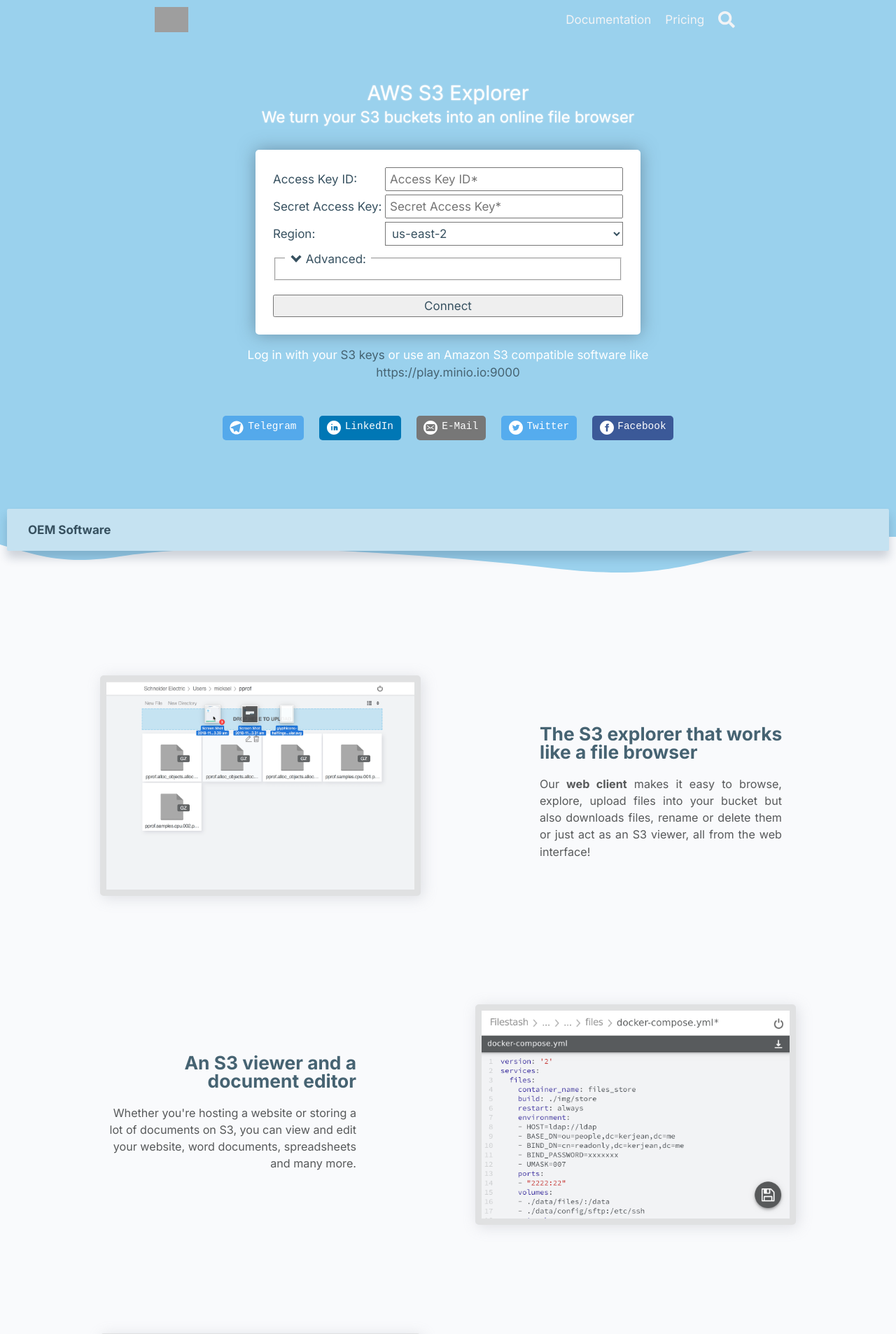
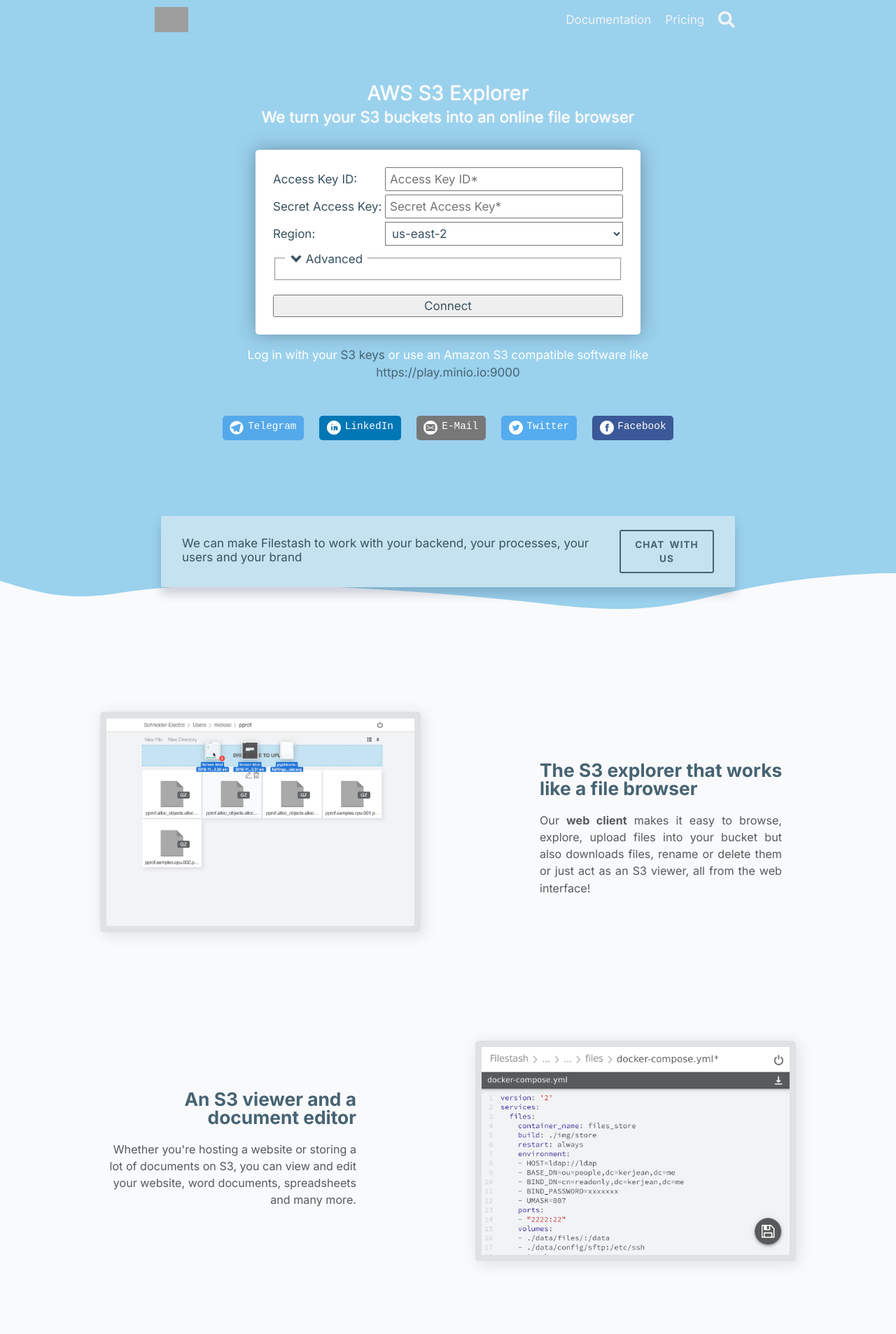
Before and after one commit to mickael-kerjean/filestash-website, a Jekyll site: the page built from _posts/2019-11-21-s3-browser.html, in a window 1280 px wide. Shown: the top 1906 px of the page at 70% size. Built offline with Jekyll 4.4.1, drawn with Linux system fonts in a browser that asks for light colours; grey boxes are pictures that could not be loaded.

Commit message:
content (update): banner update

```diff
--- a/_includes/loader.html
+++ b/_includes/loader.html
@@ -12,7 +12,7 @@
 }
 .loader {
   color: var(--light);
-  font-size: 10px;
+  font-size: 5px;
   margin: 80px auto;
   position: relative;
   text-indent: -9999em;
--- a/_includes/menu.html
+++ b/_includes/menu.html
@@ -149,6 +149,7 @@
     margin-top: 10px;
     height: 30px;
     width: 100%;
+    box-sizing: border-box;
 }
 #nav .search-input-group button {
     position: absolute;
--- a/_posts/2019-11-21-s3-browser.html
+++ b/_posts/2019-11-21-s3-browser.html
@@ -55,7 +55,7 @@
           </select>
         </label>
         <fieldset>
-          <legend onclick="toggleExpand()"><i style="transform: scale(0.6) rotate(45deg);margin-right:5px" class="arrow down"></i>Advanced:</legend>
+          <legend onclick="toggleExpand()"><i style="transform: scale(0.6) rotate(45deg);margin-right:5px" class="arrow down"></i>Advanced</legend>
           <div class="fieldset-content" style="display:none;">
             <label>
               <span>Encryption Key:</span><input type="text" name="encryption_key" placeholder="Encryption Key" />
@@ -92,7 +92,14 @@
     </div>
   </div>
   {% include share.html %}
-  <strong id="oem">OEM Software</strong>
+  <div class="container">
+    <div id="oem">
+      <span>
+        We can make Filestash to work with your backend, your processes, your users and your brand
+      </span>
+      <a href="/pricing/#enterprise" class="btn">Chat with us</a>
+    </div>
+  </div>
 </div>
 <div class="waveshape"></div>
 
```
Also changed, not shown: _posts/2019-11-26-ftp-web-client-fr.html (+6 -1 lines), _posts/2019-11-26-ftp-web-client.html (+9 -2 lines), _posts/2020-04-30-sftp-browser.md (+8 -1 lines).
